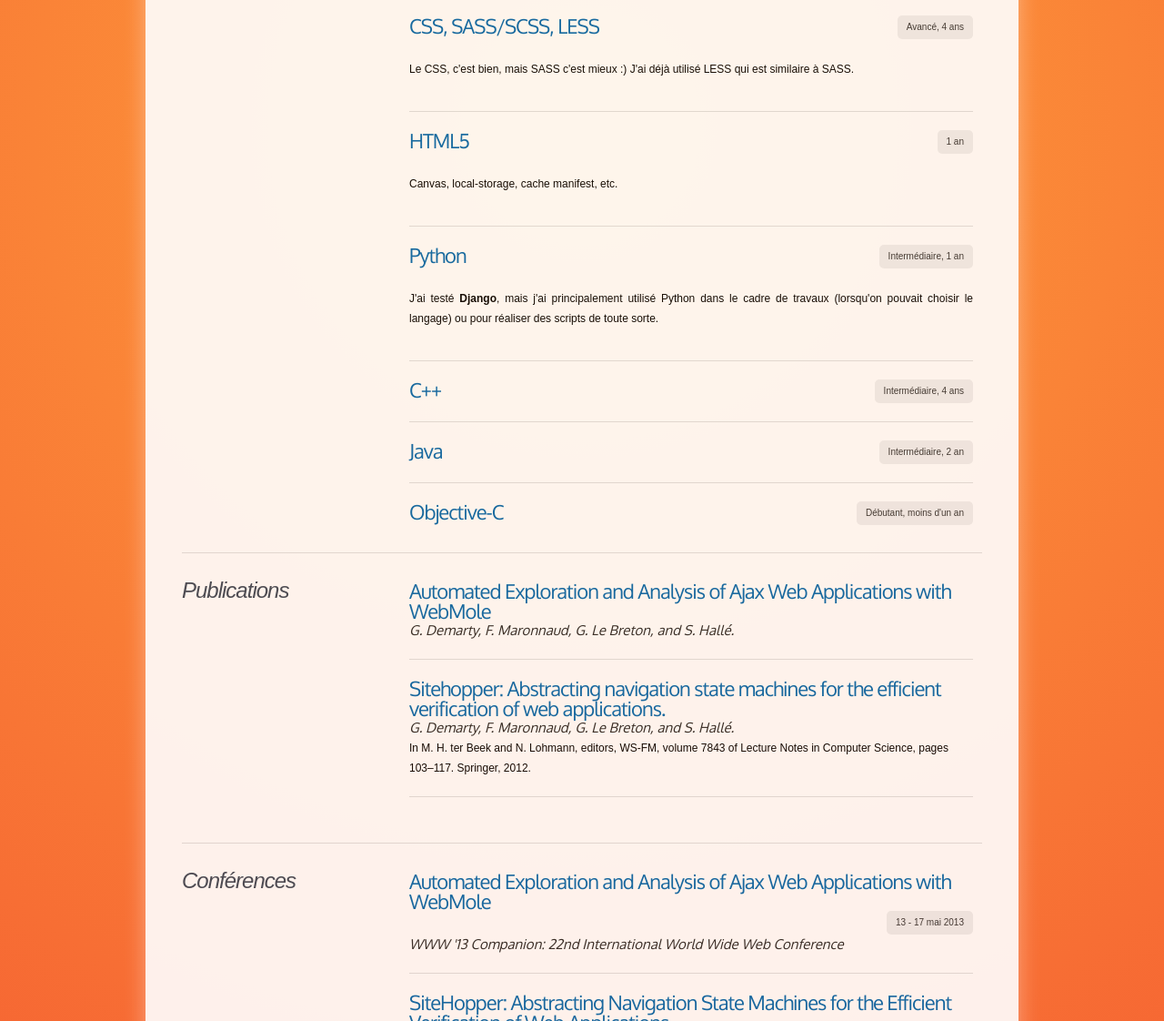
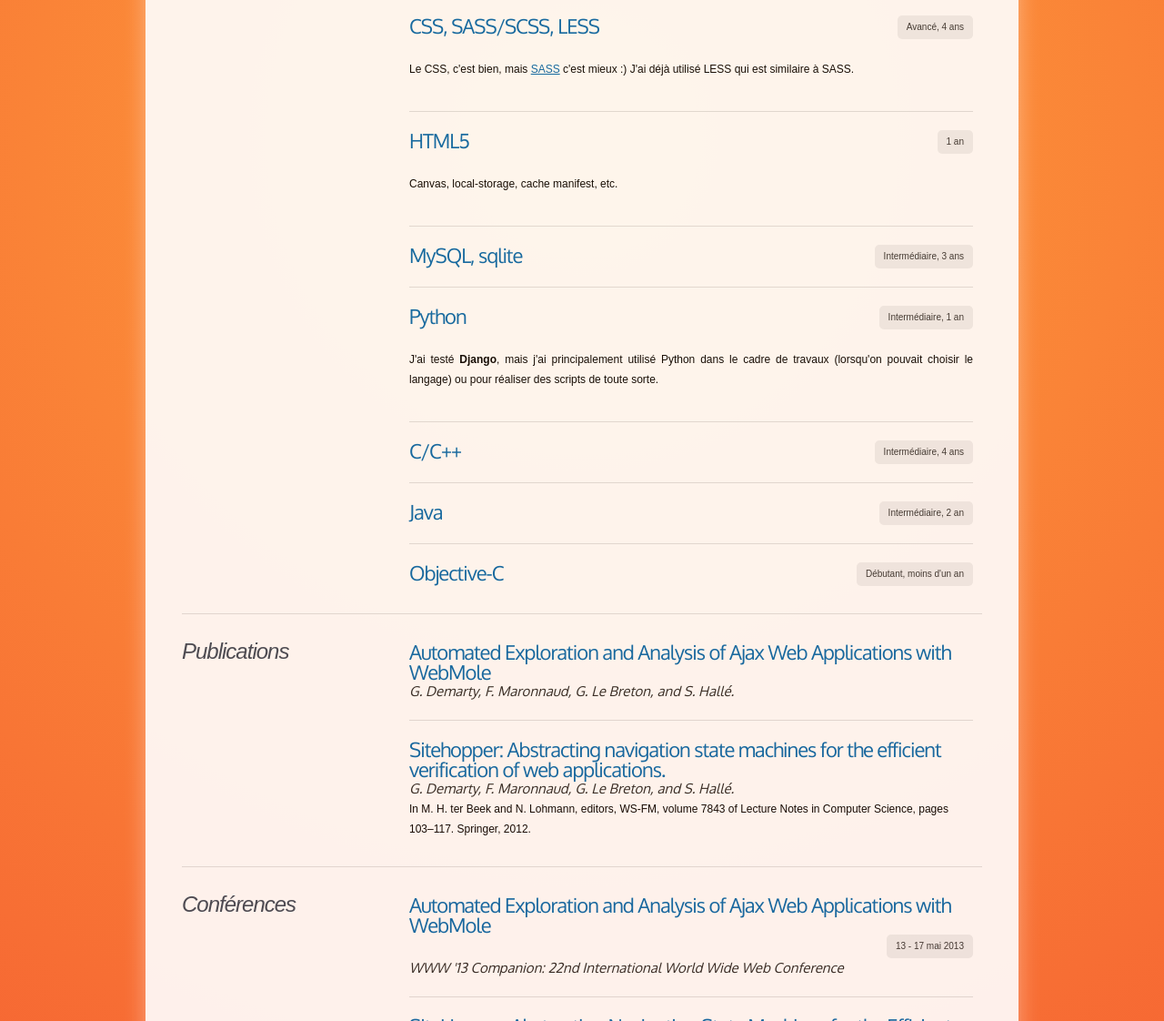
Before and after one commit to GabLeRoux/cv.gableroux.com, a plain HTML site: page index.html in a window 1280 px wide. Shown: the part 1870-2992 px from the top of the page at 91% size. Drawn offline with Linux system fonts and the light colour scheme.

Commit message:
skills, stuff

```diff
--- a/index.html
+++ b/index.html
@@ -142,7 +142,7 @@
                 <h2>CSS, SASS/SCSS, LESS</h2>
                 <span class="info">Avancé, 4 ans</span><div class="clear"></div>
                 <br>
-                <p>Le CSS, c'est bien, mais SASS c'est mieux :) J'ai déjà utilisé LESS qui est similaire à SASS.</p>
+                <p>Le CSS, c'est bien, mais <a href="http://sass-lang.com/">SASS</a> c'est mieux :) J'ai déjà utilisé LESS qui est similaire à SASS.</p>
             </div>
 
             <div class="item">
@@ -154,6 +154,11 @@
             </div>
 
             <div class="item">
+                <h2>MySQL, sqlite</h2>
+                <span class="info">Intermédiaire, 3 ans</span><div class="clear"></div>
+            </div>
+
+            <div class="item">
                 <h2>Python</h2>
                 <span class="info">Intermédiaire, 1 an</span><div class="clear"></div>
                 <br>
@@ -161,7 +166,7 @@
             </div>
 
             <div class="item">
-                <h2>C++</h2>
+                <h2>C/C++</h2>
                 <span class="info">Intermédiaire, 4 ans</span><div class="clear"></div>
             </div>
 
@@ -187,7 +192,7 @@
                 <h3>G. Demarty, F. Maronnaud, G. Le Breton, and S. Hallé.</h3>
             </div>
 
-            <div class="item item-last">
+            <div class="item last-item">
                 <h2>Sitehopper: Abstracting navigation state machines for the efficient verification of web applications.</h2>
                 <div class="clear"></div>
                 <h3>G. Demarty, F. Maronnaud, G. Le Breton, and S. Hallé.</h3>
```
